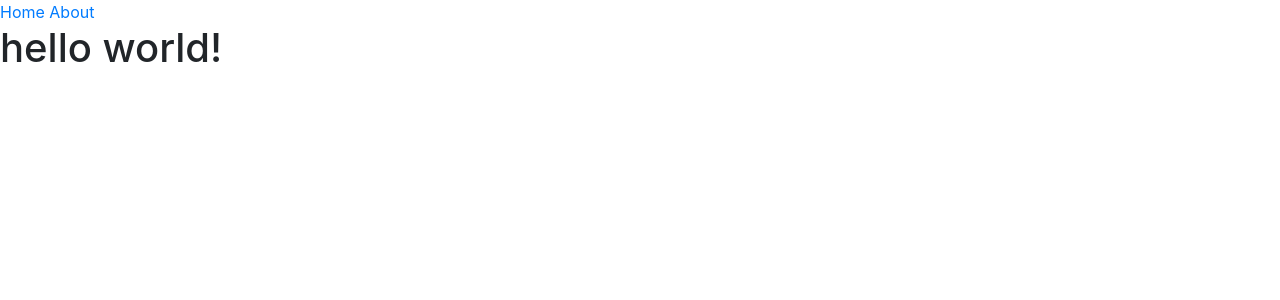
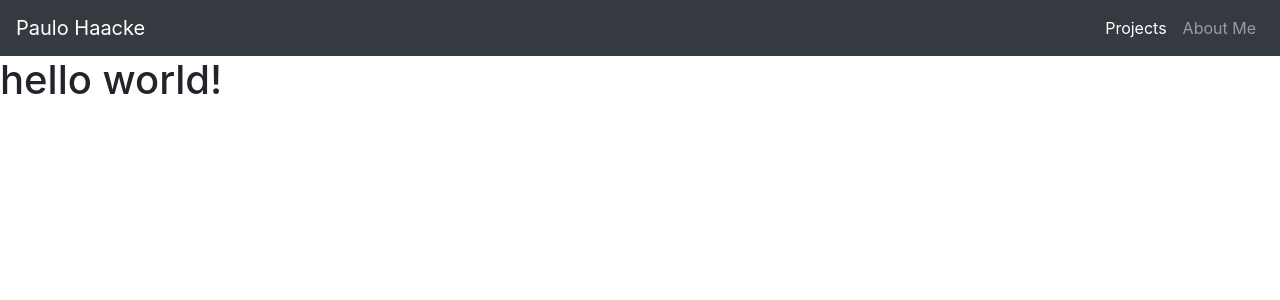
Before and after one commit to paulohaacke/paulohaacke.github.io, a Jekyll site: the page built from index.html, in a window 1280 px wide. Shown: the top 300 px of the page. Built offline with Jekyll 4.4.1, drawn with Linux system fonts in a browser that asks for light colours.

Commit message:
Creating website.

```diff
--- a/_config.yml
+++ b/_config.yml
@@ -1,4 +1,2 @@
-sass:
-        load_paths:
-                - _sass
-                - node_modules
+title: Paulo Haacke
+email: paulohaacke@gmail.com
--- a/_data/navigation.yml
+++ b/_data/navigation.yml
@@ -1,4 +1,4 @@
+- title: Projects
+  url: /
 - title: About Me
-  url: /about.html
-- title: Projects
-  url: /projects.html
+  url: /aboutme
--- a/_includes/navigation.html
+++ b/_includes/navigation.html
@@ -1,4 +1,15 @@
-<nav>
-	<a href="/">Home</a>
-	<a href="/about.html">About</a>
+<nav class="navbar navbar-expand-md navbar-dark bg-dark">
+	<a class="navbar-brand" href="#">Paulo Haacke</a>
+	<button class="navbar-toggler navbar-toggler-right" type="button" data-toggle="collapse" data-target="#collapsibleNavbar">
+		<span class="navbar-toggler-icon "></span>
+	</button>
+	<div class="collapse navbar-collapse" id="collapsibleNavbar">
+		<ul class="navbar-nav ml-auto">
+			{% for item in site.data.navigation %}
+			<li class="nav-item {% if page.url == item.url %} active {% endif %}">
+				<a class="nav-link" href="{{ item.url }}" >{{ item.title }}</a>
+			</li>
+			{% endfor %}
+		</ul>
+	</div>
 </nav>
--- a/_layouts/default.html
+++ b/_layouts/default.html
@@ -2,7 +2,7 @@
 <html>
 	<head>
 		<meta charset="utf-8">
-		<title>{{ page.title }}</title>
+		<title>{{ site.title | append: " - " | append: page.title }}</title>
 		<link href="{{site.baseurl}}/assets/bootstrap/css/bootstrap.min.css" rel="stylesheet">
 	</head>
 	<body>
--- a/index.html
+++ b/index.html
@@ -1,5 +1,6 @@
 ---
 layout: default
-title: Home
+title: Projects
+permalink: /
 ---
 <h1>{{ "Hello World!" | downcase }}</h1>
```
Also changed, not shown: aboutme.html (added, +11 -0 lines).
